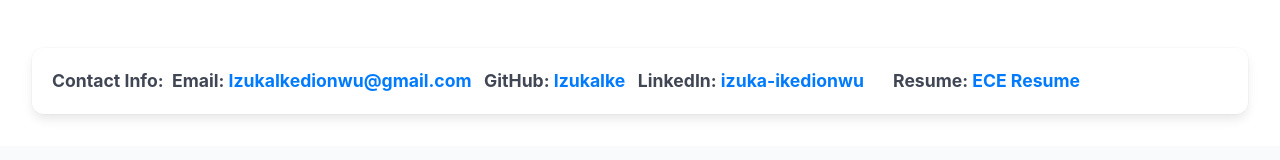
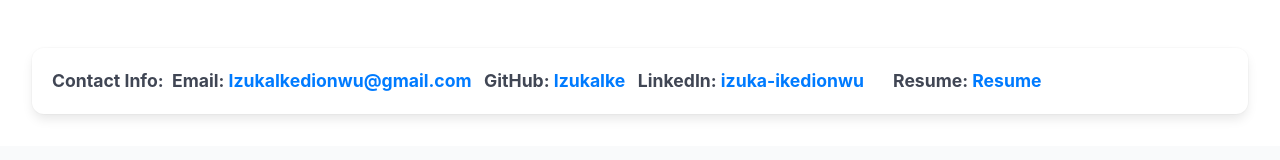
Before and after one commit to izukaike/IzukasPortfolio, a Vue app: page / in a window 1280 px wide. Shown: the part 586-746 px from the top of the page. Built offline with nearby package versions, Linux system fonts and the light colour scheme.

Commit message:
Update ContactInfo.vue

```diff
--- a/src/components/ContactInfo.vue
+++ b/src/components/ContactInfo.vue
@@ -4,7 +4,7 @@
       <!--<h2 class="title is-1"style="font-size: 1.5rem;">Contact Info</h2>-->
       <ul>
         <li style="font-weight: bold;font-size: 1.1rem" >Contact Info:&nbsp;&nbsp;Email: <a href="mailto:IzukaIkedionwu@gmail.com">IzukaIkedionwu@gmail.com</a>&nbsp;&nbsp; GitHub: <a href="https://github.com/izukaike?tab=repositories" target="_blank">IzukaIke</a>
-    &nbsp;&nbsp;LinkedIn: <a href="https://www.linkedin.com/in/izuka-ikedionwu/" target="_blank">izuka-ikedionwu</a>&nbsp;&nbsp;&nbsp;&nbsp;&nbsp;&nbsp;&nbsp;Resume: <a href="Izuka_Ikedionwu_Resume.pdf" target="_blank">ECE Resume</a></li>
+    &nbsp;&nbsp;LinkedIn: <a href="https://www.linkedin.com/in/izuka-ikedionwu/" target="_blank">izuka-ikedionwu</a>&nbsp;&nbsp;&nbsp;&nbsp;&nbsp;&nbsp;&nbsp;Resume: <a href="Izuka_Ikedionwu_Resume.pdf" target="_blank">Resume</a></li>
         <!--<li>GitHub: <a href="https://github.com/izukaike?tab=repositories" target="_blank">IzukaIke</a></li>-->
         <!--<li>Resume: <a href="Izuka_Ikedionwu_Resume.pdf" target="_blank">ECE Resume</a></li>-->
       </ul>
```
